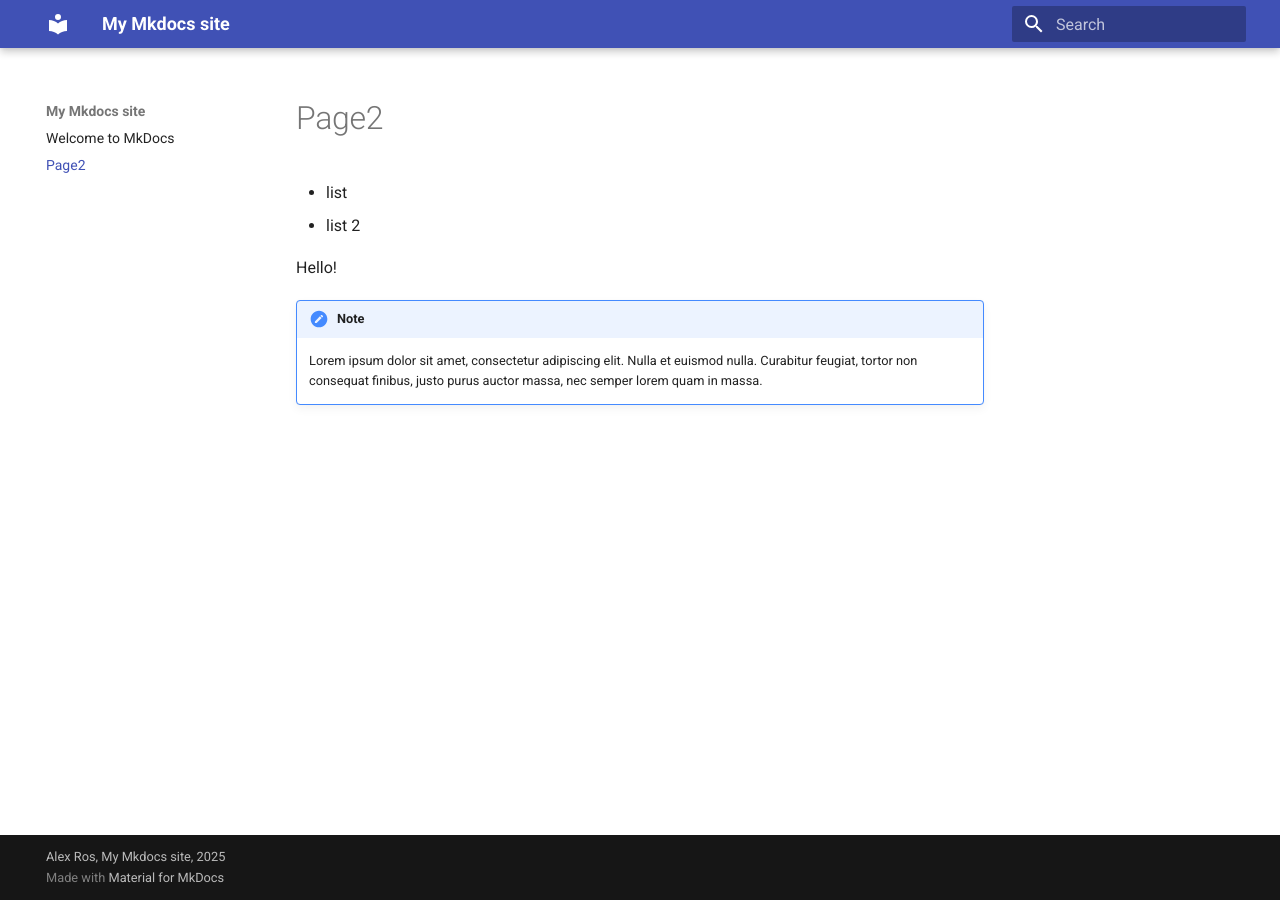
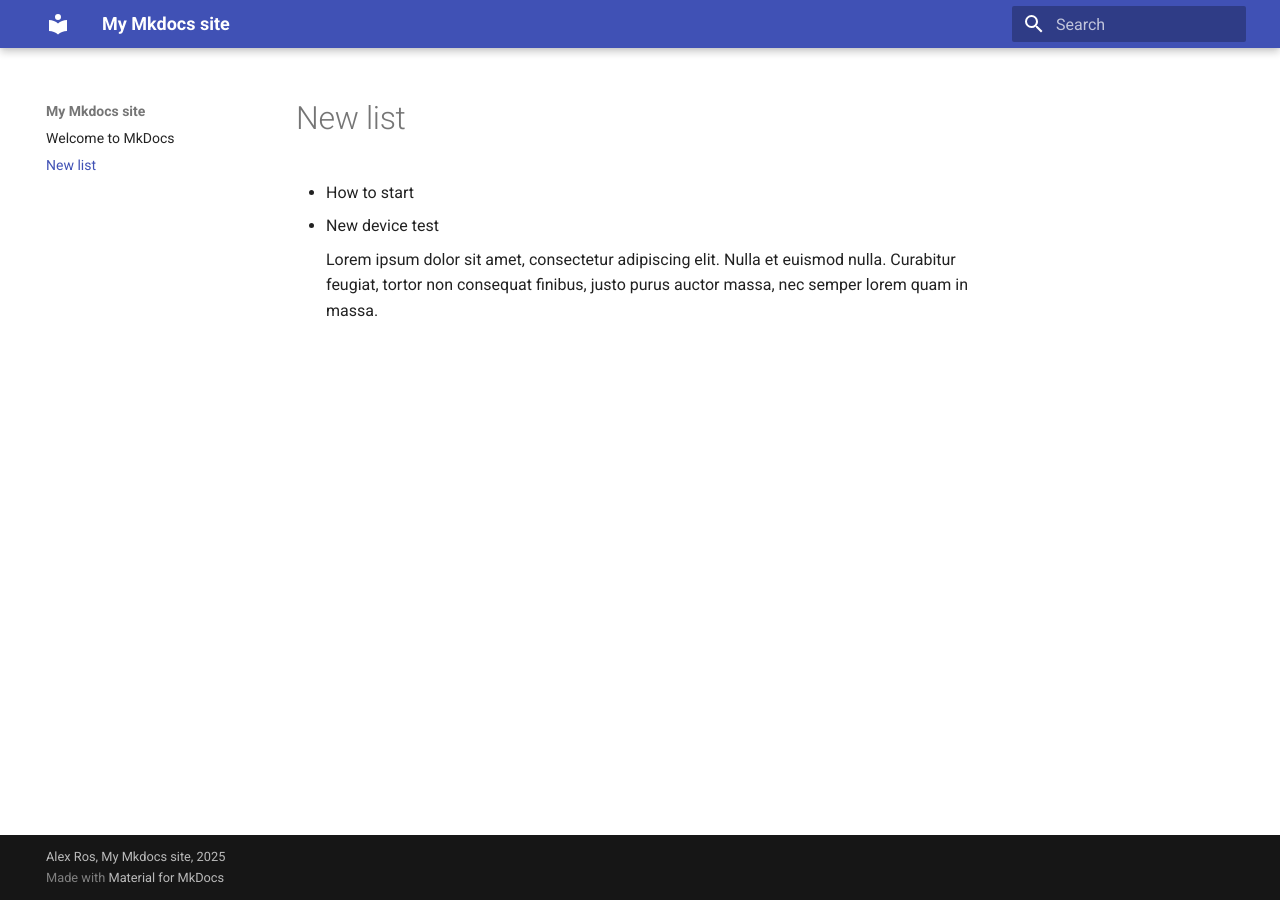
Before and after one commit to AlexRos177/mkdocs_1, an MkDocs documentation site: the page built from docs/shell.md, in a window 1280 px wide. Built offline with MkDocs 1.6.1 and Material for MkDocs 9.7.7, drawn with Linux system fonts in a browser that asks for light colours.

Commit message:
Add new changes

```diff
--- a/docs/shell.md
+++ b/docs/shell.md
@@ -1,10 +1,9 @@
-# Page2
+# New list
 
-- list
-- list 2
+- How to start
+- New device test
 
-Hello!
-!!! note
+
 
     Lorem ipsum dolor sit amet, consectetur adipiscing elit. Nulla et euismod
     nulla. Curabitur feugiat, tortor non consequat finibus, justo purus auctor
```
